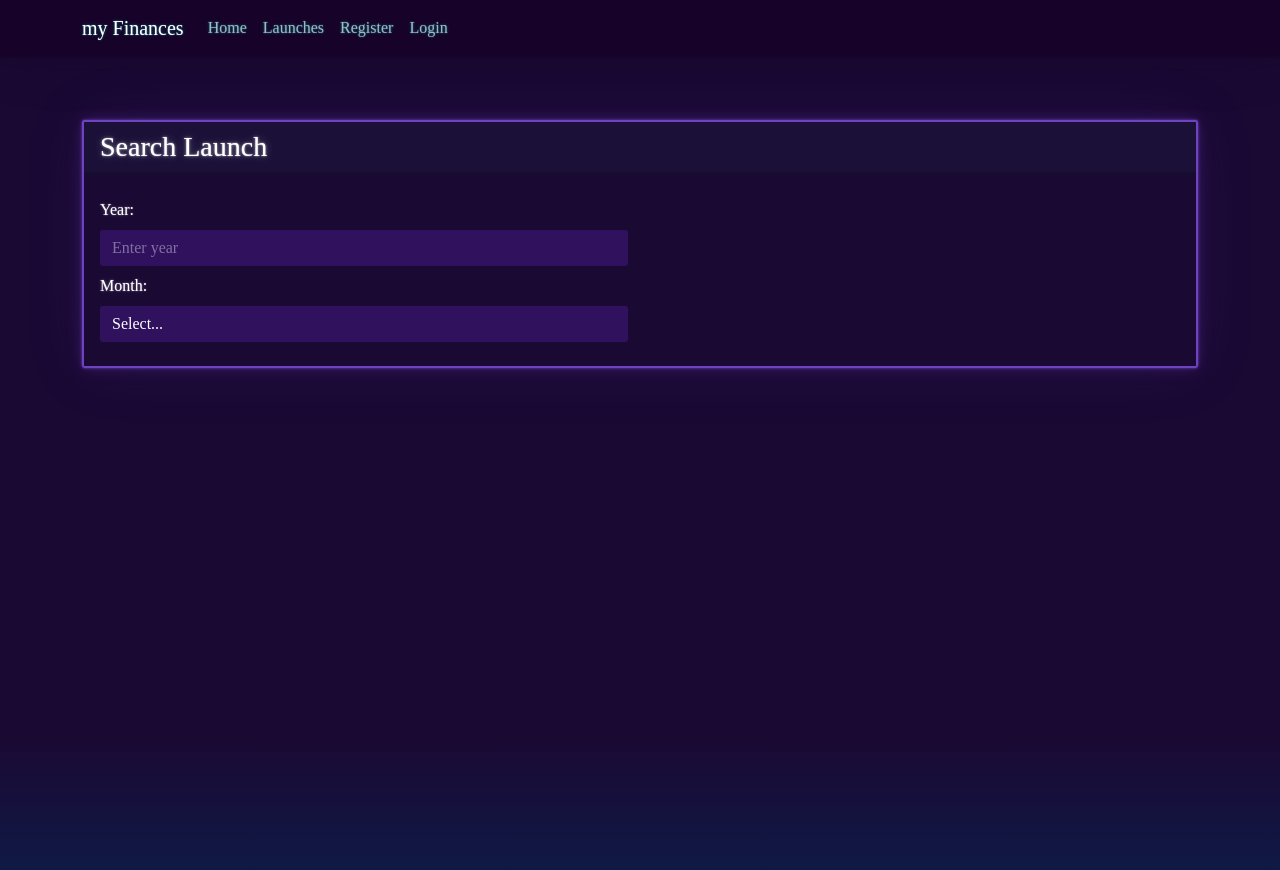
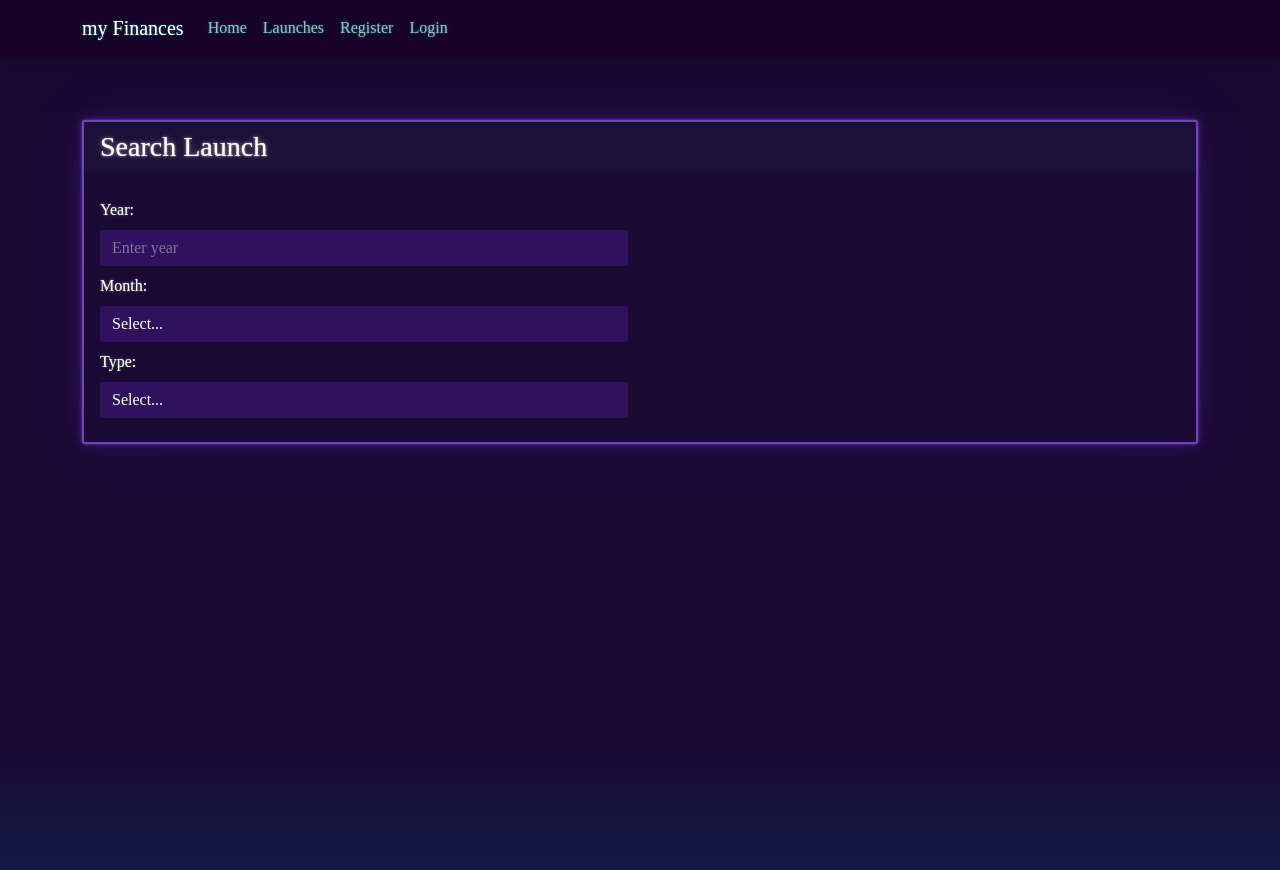
Before and after one commit to GutscheWilly/my-Finances-frontend, a React (Create React App) app: page /launch in a window 1280 px wide. Shown: the top 870 px of the page. Built offline with nearby package versions, Linux system fonts and the light colour scheme.

Commit message:
Add launch types option input

```diff
--- a/src/pages/Launch.js
+++ b/src/pages/Launch.js
@@ -20,6 +20,12 @@ const monthsOptionList = [
     {label: 'December',  value: 12}
 ];
 
+const launchTypesOptionList = [
+    {label: 'Select...', value: ''},
+    {label: 'Revenue',   value: 'REVENUE'},
+    {label: 'Expense',   value: 'EXPENSE'}
+];
+
 function Launch() {
     return (
         <Card title="Search Launch">
@@ -35,7 +41,10 @@ function Launch() {
                             />
                         </FormGroup>
                         <FormGroup label="Month:" htmlFor="inputMonth">
-                            <MenuOption className="form-control" optionList={monthsOptionList}/>
+                            <MenuOption className="form-control" optionList={monthsOptionList} />
+                        </FormGroup>
+                        <FormGroup label="Type:" htmlFor="inputType">
+                            <MenuOption className="form-control" optionList={launchTypesOptionList} />
                         </FormGroup>
                     </div>
                 </div>
```
